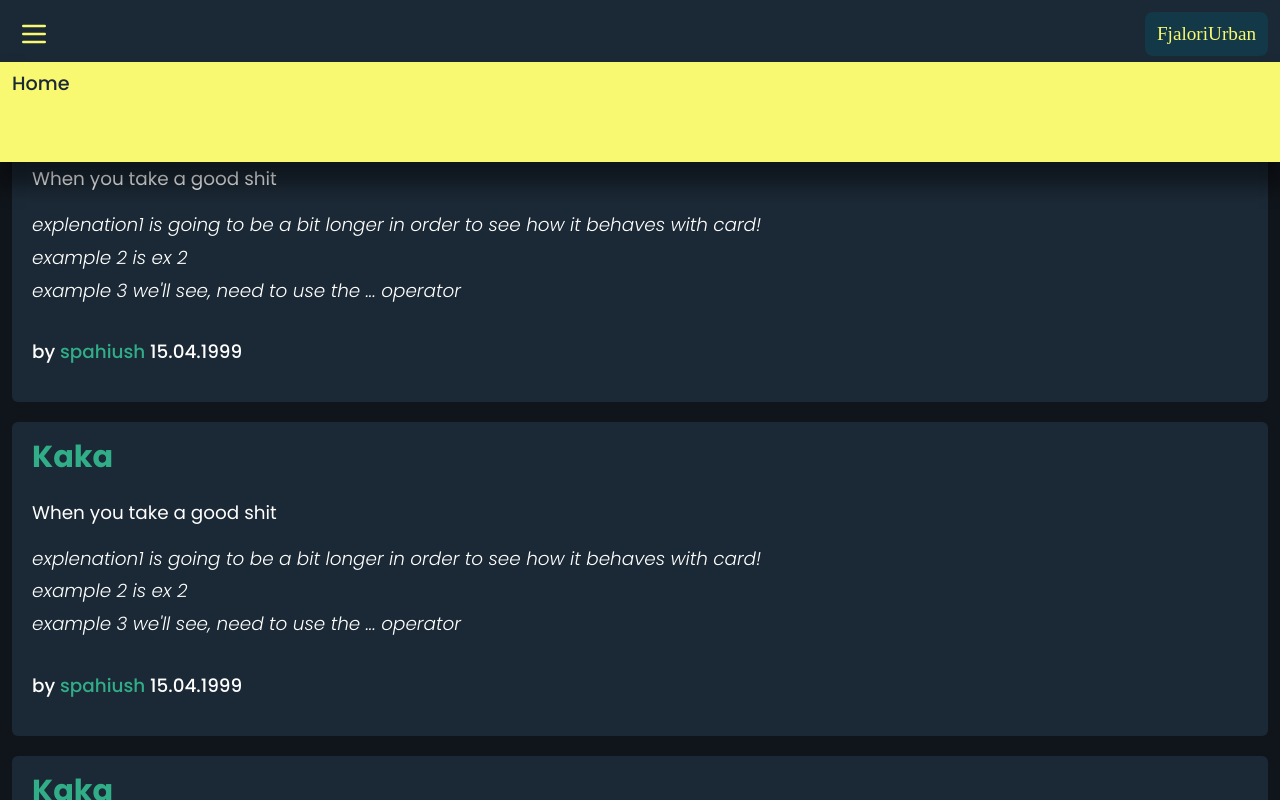
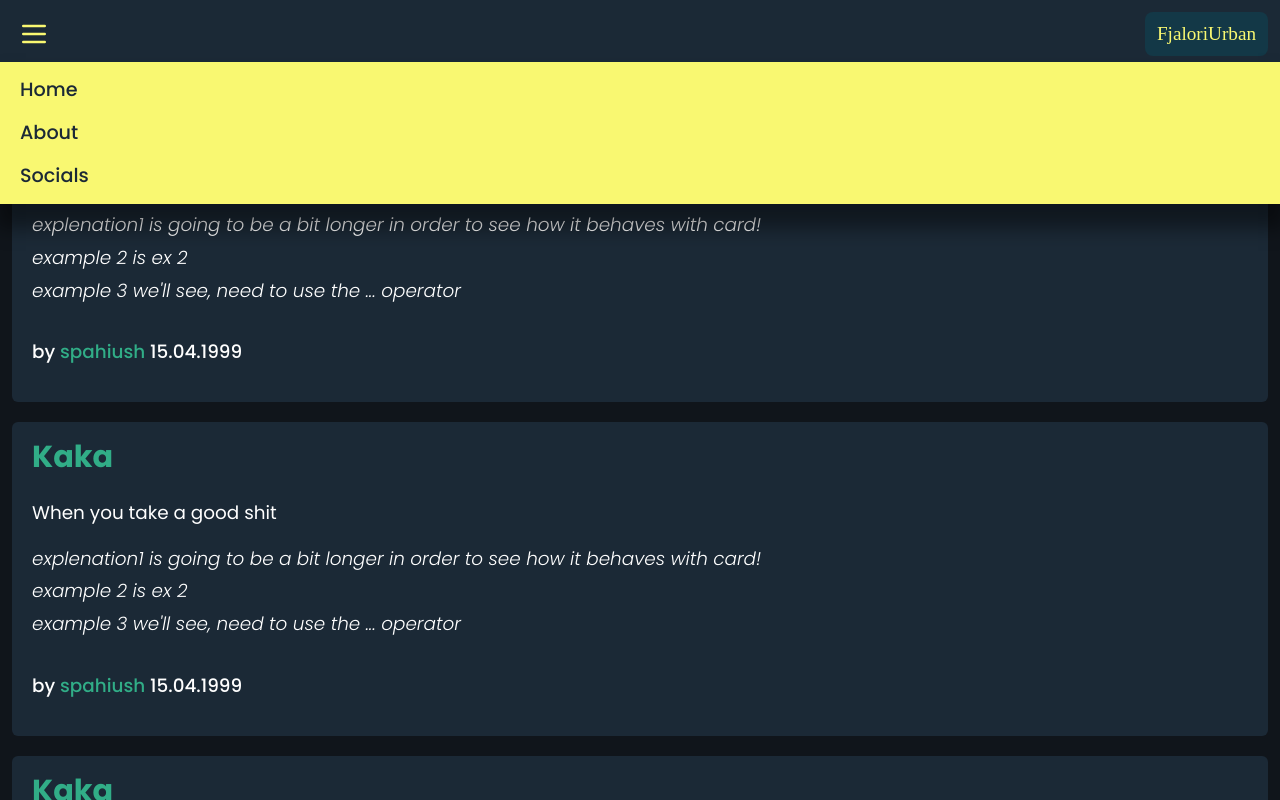
Before and after one commit to shpatspahiu/fjalori, a React (Create React App) app: page / in a window 1280 px wide. Both pictures are taken after a click on the element 34 px from the left and 34 px from the top of the page. Shown: the top 800 px of the page. Built offline with nearby package versions, Linux system fonts and the light colour scheme.

Commit message:
Add hover effect to options

```diff
--- a/src/components/atoms/Navmenu/Navmenu.scss
+++ b/src/components/atoms/Navmenu/Navmenu.scss
@@ -25,9 +25,19 @@
 
     .option {
       margin: 12px;
+      width: min-content;
+      padding: 6px 8px;
+      border-radius: 8px;
       font-size: 1.2rem;
       font-weight: 500;
       color: var(--base-dark);
+
+      &:active {
+        color: black;
+        background-color: var(--base-dark);
+        color: white;
+        cursor: pointer;
+      }
     }
   }
 }
--- a/src/components/atoms/Navmenu/index.jsx
+++ b/src/components/atoms/Navmenu/index.jsx
@@ -31,6 +31,9 @@ const Navmenu = () => {
       {showMenu && (
         <div className='option-container'>
           <div className='option'>Home</div>
+          <div className='option'>About</div>
+          <div className='option'>Socials</div>
+
         </div>
       )}
     </div>
```
